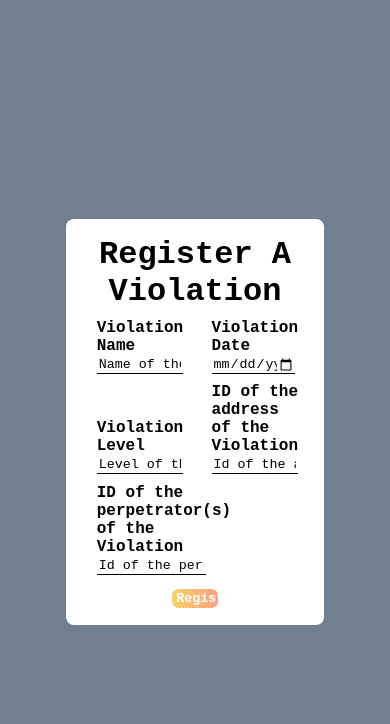
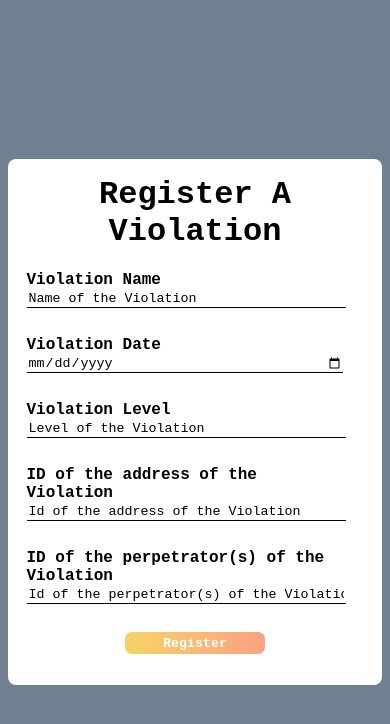
Before and after one commit to ErebeXII/Project_citizen_ranking, a PHP site: page /html/register_violation.html in a window 390 px wide. Shown: the top 724 px of the page. Run offline with PHP 8.4, Linux system fonts and the light colour scheme.

Commit message:
edit_pwd register_violation responsivity

```diff
--- a/css/register_violation.css
+++ b/css/register_violation.css
@@ -53,3 +53,23 @@ body{
     margin: 4% 40% 0 40%;
     border-radius: 0.5em;
 }
+
+@media (max-width: 900px) {
+    #register_violation_form{
+        width: 90vw;
+    }
+
+    #register_violation_form div{
+        margin: 4% 2% 4% 2%;
+        width: 90%;
+    }
+
+    #register_violation_form > div:last-of-type{
+        width: 90%;
+    }
+
+    #register_violation_btn{
+        width: 40%;
+        margin: 4% 30% 4% 30%;
+    }
+}
```
Also changed, not shown: css/edit_pwd.css (+13 -1 lines).
